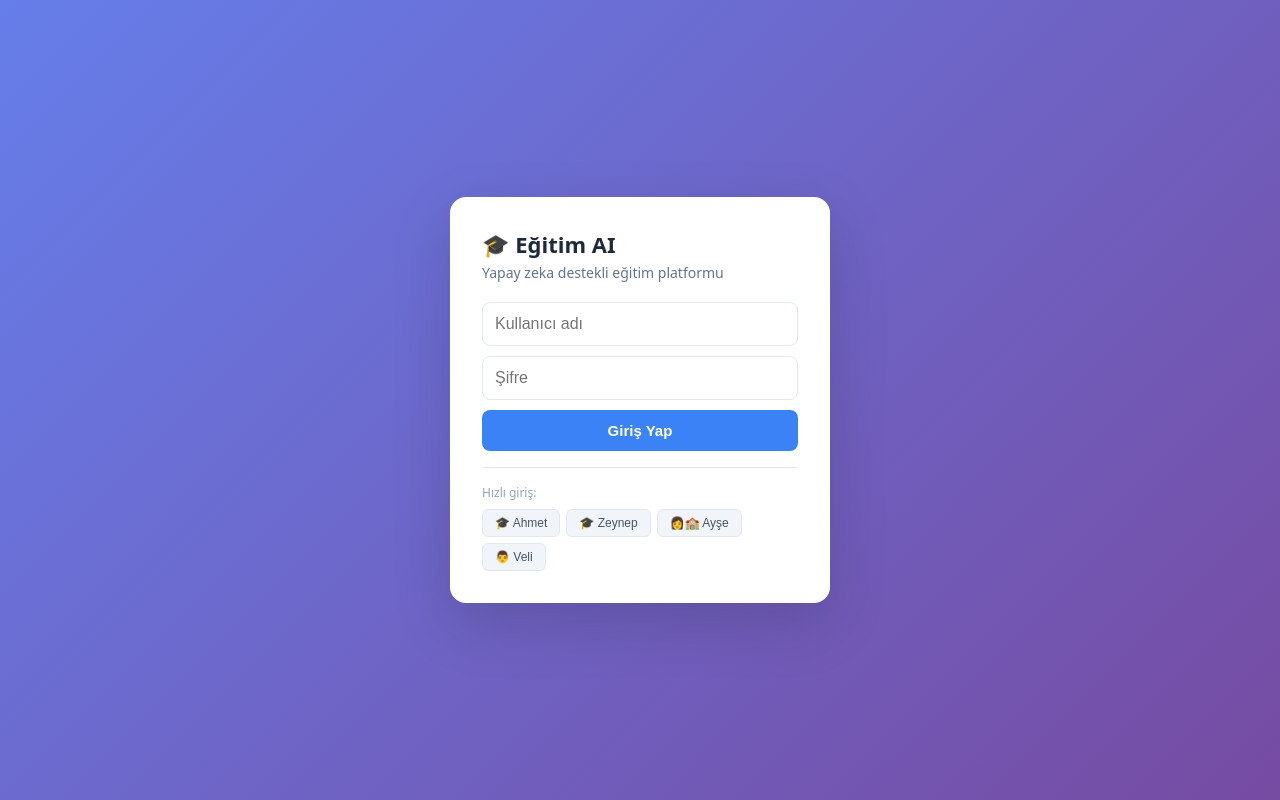
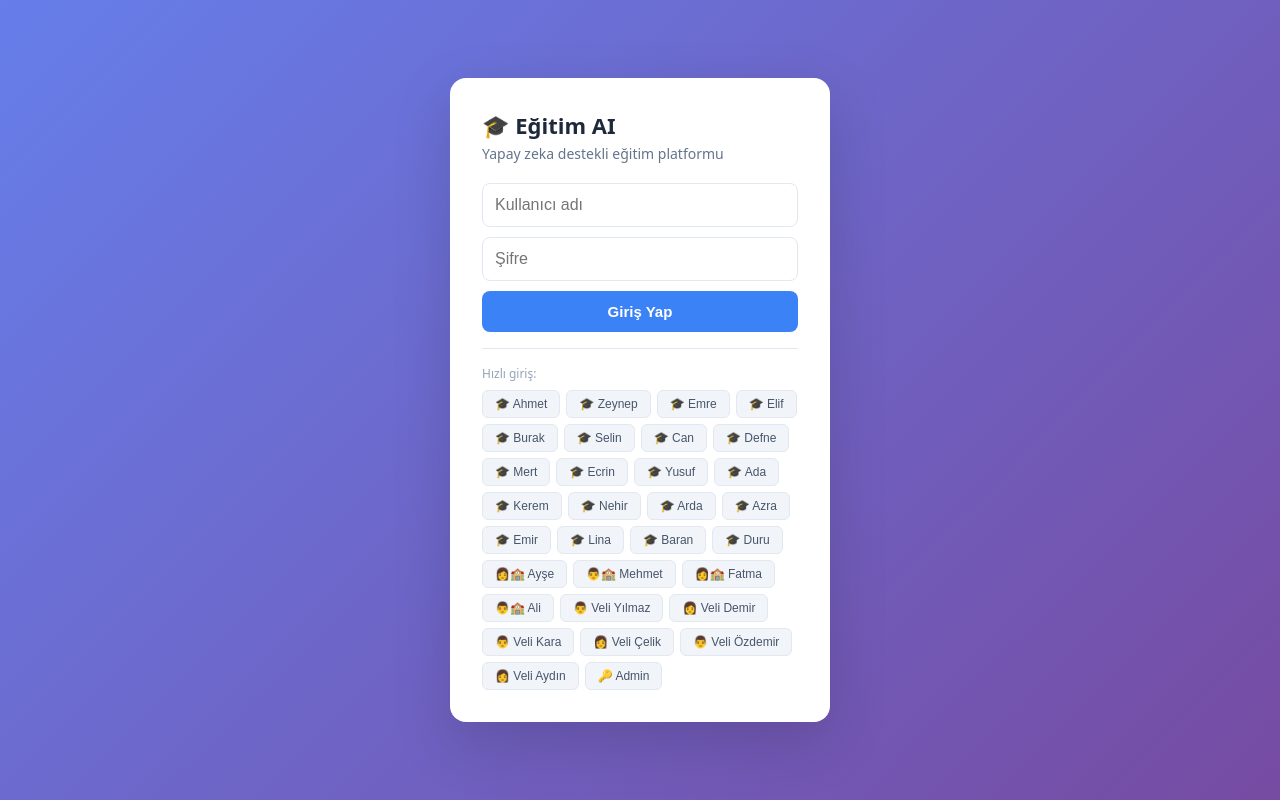
Before and after one commit to mtnbzkrt/edu-ai-platform, a website: page frontend/index.html in a window 1280 px wide. Drawn offline with Linux system fonts and the light colour scheme.

Commit message:
fix: tüm kullanıcılar hızlı girişte (20 öğrenci + 4 öğretmen + 6 veli + admin)

```diff
--- a/frontend/index.html
+++ b/frontend/index.html
@@ -109,8 +109,35 @@ body{font-family:system-ui,-apple-system,sans-serif;background:var(--bg);color:v
       <div class="quick-row">
         <button class="quick-btn" onclick="quickLogin('ahmet','123456')">🎓 Ahmet</button>
         <button class="quick-btn" onclick="quickLogin('zeynep','123456')">🎓 Zeynep</button>
+        <button class="quick-btn" onclick="quickLogin('emre','123456')">🎓 Emre</button>
+        <button class="quick-btn" onclick="quickLogin('elif','123456')">🎓 Elif</button>
+        <button class="quick-btn" onclick="quickLogin('burak','123456')">🎓 Burak</button>
+        <button class="quick-btn" onclick="quickLogin('selin','123456')">🎓 Selin</button>
+        <button class="quick-btn" onclick="quickLogin('can','123456')">🎓 Can</button>
+        <button class="quick-btn" onclick="quickLogin('defne','123456')">🎓 Defne</button>
+        <button class="quick-btn" onclick="quickLogin('mert','123456')">🎓 Mert</button>
+        <button class="quick-btn" onclick="quickLogin('ecrin','123456')">🎓 Ecrin</button>
+        <button class="quick-btn" onclick="quickLogin('yusuf','123456')">🎓 Yusuf</button>
+        <button class="quick-btn" onclick="quickLogin('ada','123456')">🎓 Ada</button>
+        <button class="quick-btn" onclick="quickLogin('kerem','123456')">🎓 Kerem</button>
+        <button class="quick-btn" onclick="quickLogin('nehir','123456')">🎓 Nehir</button>
+        <button class="quick-btn" onclick="quickLogin('arda','123456')">🎓 Arda</button>
+        <button class="quick-btn" onclick="quickLogin('azra','123456')">🎓 Azra</button>
+        <button class="quick-btn" onclick="quickLogin('emir','123456')">🎓 Emir</button>
+        <button class="quick-btn" onclick="quickLogin('lina','123456')">🎓 Lina</button>
+        <button class="quick-btn" onclick="quickLogin('baran','123456')">🎓 Baran</button>
+        <button class="quick-btn" onclick="quickLogin('duru','123456')">🎓 Duru</button>
         <button class="quick-btn" onclick="quickLogin('ayse.ogretmen','123456')">👩🏫 Ayşe</button>
-        <button class="quick-btn" onclick="quickLogin('veli.yilmaz','123456')">👨 Veli</button>
+        <button class="quick-btn" onclick="quickLogin('mehmet.ogretmen','123456')">👨🏫 Mehmet</button>
+        <button class="quick-btn" onclick="quickLogin('fatma.ogretmen','123456')">👩🏫 Fatma</button>
+        <button class="quick-btn" onclick="quickLogin('ali.ogretmen','123456')">👨🏫 Ali</button>
+        <button class="quick-btn" onclick="quickLogin('veli.yilmaz','123456')">👨 Veli Yılmaz</button>
+        <button class="quick-btn" onclick="quickLogin('veli.demir','123456')">👩 Veli Demir</button>
+        <button class="quick-btn" onclick="quickLogin('veli.kara','123456')">👨 Veli Kara</button>
+        <button class="quick-btn" onclick="quickLogin('veli.celik','123456')">👩 Veli Çelik</button>
+        <button class="quick-btn" onclick="quickLogin('veli.ozdemir','123456')">👨 Veli Özdemir</button>
+        <button class="quick-btn" onclick="quickLogin('veli.aydin','123456')">👩 Veli Aydın</button>
+        <button class="quick-btn" onclick="quickLogin('admin','admin123')">🔑 Admin</button>
       </div>
     </div>
   </div>
```
